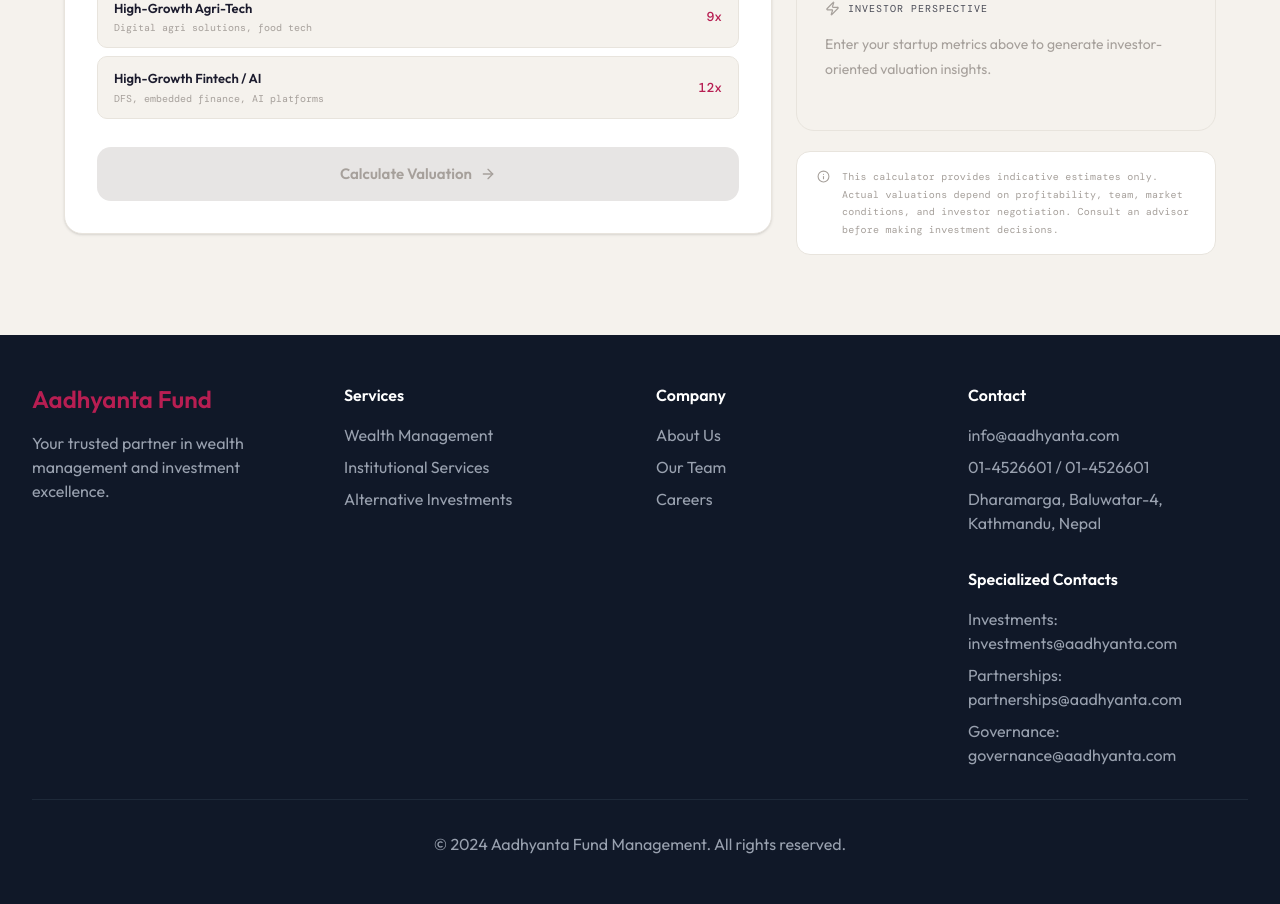
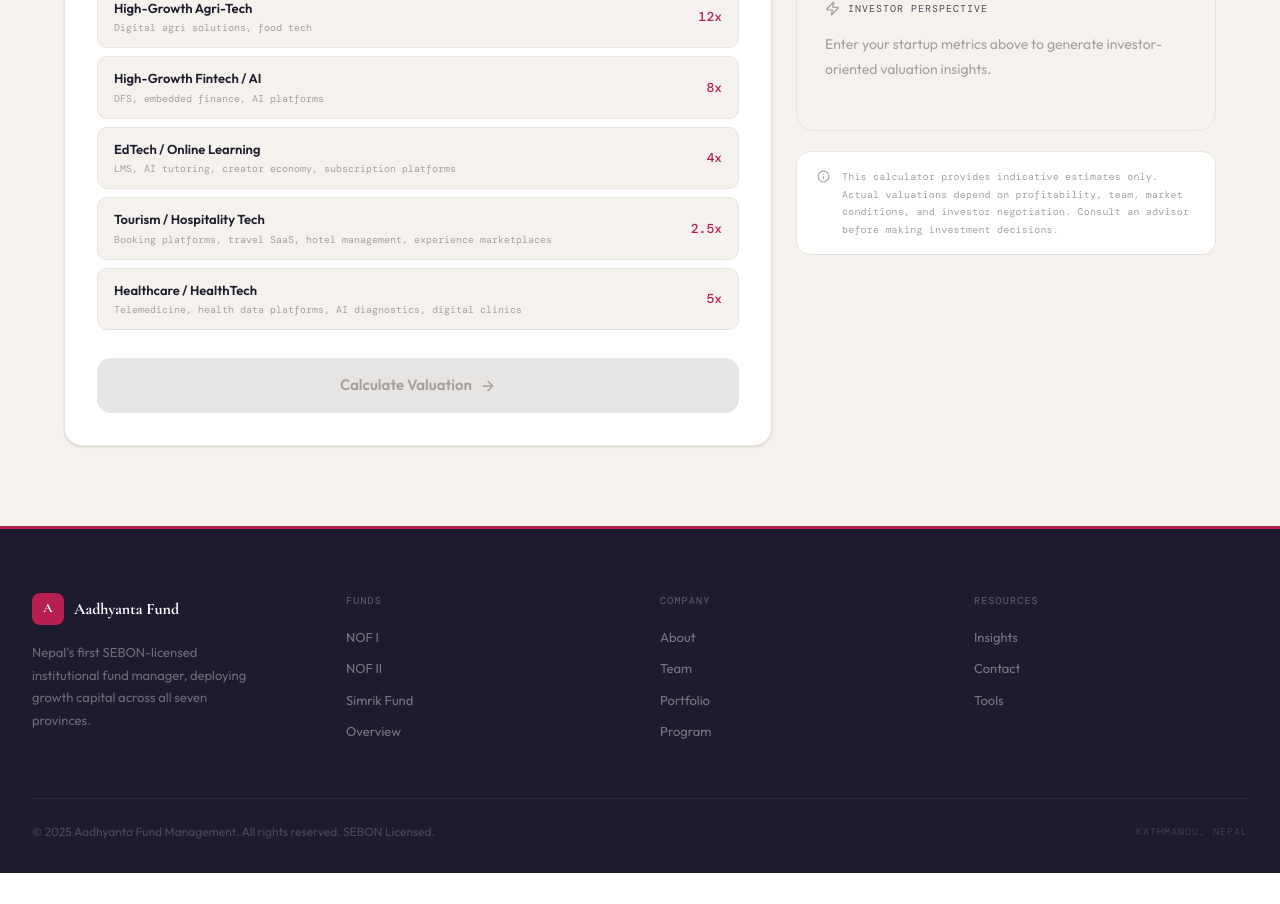
Before and after one commit to HeloPras/aadhyanta-website, a Next.js app: page /tools/revenue-valuation-calculator in a window 1280 px wide. Shown: the part 1000-1904 px from the top of the page. After the commit the page ends 1873 px from the top, so only its background shows below. Built offline with nearby package versions, Linux system fonts and the light colour scheme.

Commit message:
changed the revenue multiplier

```diff
--- a/app/(app)/contact-us/page.tsx
+++ b/app/(app)/contact-us/page.tsx
@@ -189,7 +189,7 @@
 ═══════════════════════════════════════════════════════════════════════════ */
 function ContactMain() {
   const [topic, setTopic] = useState('General Inquiry')
-  const [form, setForm] = useState({ name: 'Prasiddha', org: 'nothing', email: 'nothing@nothing.com', phone:'', message: 'nothing' })
+  const [form, setForm] = useState({ name: '', org: '', email: '', phone:'', message: '' })
   const [errors, setErrors] = useState<Record<string, string>>({})
   const [submitted, setSubmitted] = useState(false)
   const [loading, setLoading] = useState(false)
--- a/app/page.tsx
+++ b/app/page.tsx
@@ -635,49 +635,6 @@
 /* ═══════════════════════════════════════════════════════════════════════════
    FOOTER
 ═══════════════════════════════════════════════════════════════════════════ */
-function Footer() {
-  return (
-    <footer className="bg-[#1C1C2E] pt-16 pb-8 border-t-[3px] border-[#B71E52]">
-      <div className="max-w-7xl mx-auto px-4 sm:px-6 lg:px-8">
-        <div className="grid grid-cols-2 md:grid-cols-4 gap-10 mb-14">
-          {/* Brand */}
-          <div className="col-span-2 md:col-span-1">
-            <div className="flex items-center gap-2.5 mb-4">
-              <div className="w-8 h-8 rounded-md bg-[#B71E52] flex items-center justify-center">
-                <span className="font-display font-bold text-white text-[13px]">A</span>
-              </div>
-              <span className="font-display font-bold text-white text-base">Aadhyanta Fund</span>
-            </div>
-            <p className="text-[13px] text-white/35 leading-[1.75] max-w-[220px]">
-              Nepal's first SEBON-licensed institutional fund manager, deploying growth capital across all seven provinces.
-            </p>
-          </div>
-
-          {/* Link columns */}
-          {[
-            { title: 'Funds', links: ['NOF I', 'NOF II', 'Simrik Fund', 'Overview'] },
-            { title: 'Company', links: ['About', 'Team', 'Impact', 'Careers'] },
-            { title: 'Resources', links: ['Insights', 'Reports', 'News', 'Contact'] },
-          ].map((col, i) => (
-            <div key={i}>
-              <div className="font-mono-dm text-[10px] text-white/30 tracking-[0.12em] uppercase mb-5">{col.title}</div>
-              <div className="flex flex-col gap-3">
-                {col.links.map(l => (
-                  <a key={l} href="#" className="text-[13px] text-white/40 hover:text-white transition-colors duration-200">{l}</a>
-                ))}
-              </div>
-            </div>
-          ))}
-        </div>
-
-        <div className="border-t border-white/[0.07] pt-6 flex flex-col sm:flex-row justify-between items-start sm:items-center gap-3">
-          <span className="text-[12px] text-white/20">© 2025 Aadhyanta Fund Management. All rights reserved. SEBON Licensed.</span>
-          <span className="font-mono-dm text-[10px] text-white/15 tracking-widest uppercase">Kathmandu, Nepal</span>
-        </div>
-      </div>
-    </footer>
-  )
-}
 
 /* ═══════════════════════════════════════════════════════════════════════════
    ROOT
--- a/components/Layout/Footer.tsx
+++ b/components/Layout/Footer.tsx
@@ -1,95 +1,182 @@
-import React from 'react';
+// import React from 'react';
 
-const footerData = {
-  brand: {
-    name: 'Aadhyanta Fund',
-    color: '#B71E52',
-    description: 'Your trusted partner in wealth management and investment excellence.',
-  },
-  sections: [
+// const footerData = {
+//   brand: {
+//     name: 'Aadhyanta Fund',
+//     color: '#B71E52',
+//     description: 'Your trusted partner in wealth management and investment excellence.',
+//   },
+//   sections: [
+//     {
+//       title: 'Services',
+//       items: [
+//         { name: 'Wealth Management', href: '/services/wealth-management' },
+//         { name: 'Institutional Services', href: '/services/institutional' },
+//         { name: 'Alternative Investments', href: '/services/alternative-investments' },
+//       ],
+//     },
+//     {
+//       title: 'Company',
+//       items: [
+//         { name: 'About Us', href: '/about' },
+//         { name: 'Our Team', href: '/team' },
+//         { name: 'Careers', href: '/careers' },
+//       ],
+//     },
+//     {
+//       title: 'Contact',
+//       items: [
+//         { name: 'info@aadhyanta.com', href: 'mailto:info@aadhyanta.com' },
+//         { name: '01-4526601 / 01-4526601 '},
+//         { name: 'Dharamarga, Baluwatar-4, Kathmandu, Nepal', href: 'https://www.google.com/maps/search/New+York,+NY+10001', target: '_blank', rel: 'noopener noreferrer' },
+//       ],
+//     },
+//     {title:'',items:[]},
+//     {title:'',items:[]},
+//     {title:'',items:[]},
+//     {
+//       title:'Specialized Contacts',
+// items:[
+//   {name:'Investments: investments@aadhyanta.com',href:'mailto:investments@aadhyanta.com'},
+//   {name:'Partnerships: partnerships@aadhyanta.com',href:'mailto:partnerships@aadhyanta.com'},
+//   {name:'Governance: governance@aadhyanta.com',href:'mailto:governance@aadhyanta.com'}]
+//     }
+//   ],
+//   copyright: '© 2024 Aadhyanta Fund Management. All rights reserved.',
+// };
+
+// const Footer = () => {
+//   return (
+//     <div>
+//       <footer className="bg-gray-900 text-white py-12">
+//         <div className="max-w-7xl mx-auto px-4 sm:px-6 lg:px-8">
+//           <div className="grid md:grid-cols-4 gap-8">
+//             <div>
+//               <span className="text-2xl font-bold text-primary-pink">
+//                 {footerData.brand.name}
+//               </span>
+//               <p className="mt-4 text-gray-400">
+//                 {footerData.brand.description}
+//               </p>
+//             </div>
+//             {footerData.sections.map((section, index) => (
+//               <div key={index}>
+//                 <h4 className="font-semibold mb-4">{section.title}</h4>
+//                 <ul className="space-y-2 text-gray-400">
+//                   {section.items.map((item, itemIndex) => (
+//                     <li key={itemIndex}>
+//                       {item.href ? (
+//                         <a
+//                           href={item.href}
+//                           className="hover:text-white transition-colors"
+//                           target={item.target || '_self'}
+//                           rel={item.rel || ''}
+//                         >
+//                           {item.name}
+//                         </a>
+//                       ) : (
+//                         <span>{item.name}</span>
+//                       )}
+//                     </li>
+//                   ))}
+//                 </ul>
+//               </div>
+//             ))}
+//           </div>
+//           <div className="border-t border-gray-800 mt-8 pt-8 text-center text-gray-400">
+//             <p>{footerData.copyright}</p>
+//           </div>
+//         </div>
+//       </footer>
+//     </div>
+//   );
+// };
+
+// export default Footer;
+
+function Footer() {
+  return (
+    <footer className="bg-[#1C1C2E] pt-16 pb-8 border-t-[3px] border-[#B71E52]">
+      <div className="max-w-7xl mx-auto px-4 sm:px-6 lg:px-8">
+        <div className="grid grid-cols-2 md:grid-cols-4 gap-10 mb-14">
+          {/* Brand */}
+          <div className="col-span-2 md:col-span-1">
+            <div className="flex items-center gap-2.5 mb-4">
+              <div className="w-8 h-8 rounded-md bg-[#B71E52] flex items-center justify-center">
+                <span className="font-display font-bold text-white text-[13px]">
+                  A
+                </span>
+              </div>
+              <span className="font-display font-bold text-white text-base">
+                Aadhyanta Fund
+              </span>
+            </div>
+            <p className="text-[13px] text-white/35 leading-[1.75] max-w-[220px]">
+              Nepal's first SEBON-licensed institutional fund manager, deploying
+              growth capital across all seven provinces.
+            </p>
+          </div>
+
+          {/* Link columns */}
+          {[
             {
-      title: 'Services',
-      items: [
-        { name: 'Wealth Management', href: '/services/wealth-management' },
-        { name: 'Institutional Services', href: '/services/institutional' },
-        { name: 'Alternative Investments', href: '/services/alternative-investments' },
+              title: "Funds",
+              links: [
+                { name: "NOF I", href: "/fund/nofone" },
+                { name: "NOF II", href: "/fund/noftwo" },
+                { name: "Simrik Fund", href: "/fund/simri" },
+                { name: "Overview", href: "/fund" },
               ],
             },
             {
-      title: 'Company',
-      items: [
-        { name: 'About Us', href: '/about' },
-        { name: 'Our Team', href: '/team' },
-        { name: 'Careers', href: '/careers' },
+              title: "Company",
+              links: [
+                { name: "About", href: "/about" },
+                { name: "Team", href: "/team" },
+                { name: "Portfolio", href: "/portfolio" },
+                { name: "Program", href: "/program" },
               ],
             },
             {
-      title: 'Contact',
-      items: [
-        { name: 'info@aadhyanta.com', href: 'mailto:info@aadhyanta.com' },
-        { name: '01-4526601 / 01-4526601 '},
-        { name: 'Dharamarga, Baluwatar-4, Kathmandu, Nepal', href: 'https://www.google.com/maps/search/New+York,+NY+10001', target: '_blank', rel: 'noopener noreferrer' },
+              title: "Resources",
+              links: [
+                { name: "Insights", href: "/insights" },
+                { name: "Contact", href: "/contact-us" },
+                { name: "Tools", href: "/tools" },
               ],
             },
-    {title:'',items:[]},
-    {title:'',items:[]},
-    {title:'',items:[]},
-    {
-      title:'Specialized Contacts',
-items:[
-  {name:'Investments: investments@aadhyanta.com',href:'mailto:investments@aadhyanta.com'},
-  {name:'Partnerships: partnerships@aadhyanta.com',href:'mailto:partnerships@aadhyanta.com'},
-  {name:'Governance: governance@aadhyanta.com',href:'mailto:governance@aadhyanta.com'}]
-    }
-  ],
-  copyright: '© 2024 Aadhyanta Fund Management. All rights reserved.',
-};
-
-const Footer = () => {
-  return (
-    <div>
-      <footer className="bg-gray-900 text-white py-12">
-        <div className="max-w-7xl mx-auto px-4 sm:px-6 lg:px-8">
-          <div className="grid md:grid-cols-4 gap-8">
-            <div>
-              <span className="text-2xl font-bold text-primary-pink">
-                {footerData.brand.name}
-              </span>
-              <p className="mt-4 text-gray-400">
-                {footerData.brand.description}
-              </p>
+          ].map((col, i) => (
+            <div key={i}>
+              <div className="font-mono-dm text-[10px] text-white/30 tracking-[0.12em] uppercase mb-5">
+                {col.title}
               </div>
-            {footerData.sections.map((section, index) => (
-              <div key={index}>
-                <h4 className="font-semibold mb-4">{section.title}</h4>
-                <ul className="space-y-2 text-gray-400">
-                  {section.items.map((item, itemIndex) => (
-                    <li key={itemIndex}>
-                      {item.href ? (
+              <div className="flex flex-col gap-3">
+                {col.links.map((l) => (
                   <a
-                          href={item.href}
-                          className="hover:text-white transition-colors"
-                          target={item.target || '_self'}
-                          rel={item.rel || ''}
+                    key={l.name}
+                    href={l.href}
+                    className="text-[13px] text-white/40 hover:text-white transition-colors duration-200"
                   >
-                          {item.name}
+                    {l.name}
                   </a>
-                      ) : (
-                        <span>{item.name}</span>
-                      )}
-                    </li>
                 ))}
-                </ul>
+              </div>
             </div>
           ))}
         </div>
-          <div className="border-t border-gray-800 mt-8 pt-8 text-center text-gray-400">
-            <p>{footerData.copyright}</p>
+
+        <div className="border-t border-white/[0.07] pt-6 flex flex-col sm:flex-row justify-between items-start sm:items-center gap-3">
+          <span className="text-[12px] text-white/20">
+            © 2025 Aadhyanta Fund Management. All rights reserved. SEBON
+            Licensed.
+          </span>
+          <span className="font-mono-dm text-[10px] text-white/15 tracking-widest uppercase">
+            Kathmandu, Nepal
+          </span>
         </div>
       </div>
     </footer>
-    </div>
-  );
-};
+  )
+}
 
-export default Footer;
+export default Footer
--- a/components/Pages/Tools/RevenueValuationCalculator.tsx
+++ b/components/Pages/Tools/RevenueValuationCalculator.tsx
@@ -81,11 +81,46 @@
   n === 0 ? '—' : 'NPR ' + n.toLocaleString('en-IN', { maximumFractionDigits: 0 })
 
 const industries = [
-  { label: 'Traditional Business',       multiple: 3,  hint: 'Stable SMEs, manufacturing, services' },
-  { label: 'E-Commerce Brand',           multiple: 5,  hint: 'D2C, marketplace, retail tech' },
-  { label: 'SaaS / Tech Platform',       multiple: 7,  hint: 'Recurring revenue software' },
-  { label: 'High-Growth Agri-Tech',      multiple: 9,  hint: 'Digital agri solutions, food tech' },
-  { label: 'High-Growth Fintech / AI',   multiple: 12, hint: 'DFS, embedded finance, AI platforms' },
+  {
+    label: "Traditional Business",
+    multiple: 2.5,
+    hint: "Stable SMEs, manufacturing, services",
+  },
+  {
+    label: "E-Commerce Brand",
+    multiple: 4,
+    hint: "D2C, marketplace, retail tech",
+  },
+  {
+    label: "SaaS / Tech Platform",
+    multiple: 5,
+    hint: "Recurring revenue software",
+  },
+  {
+    label: "High-Growth Agri-Tech",
+    multiple: 12,
+    hint: "Digital agri solutions, food tech",
+  },
+  {
+    label: "High-Growth Fintech / AI",
+    multiple: 8,
+    hint: "DFS, embedded finance, AI platforms",
+  },
+  {
+    label: "EdTech / Online Learning",
+    multiple: 4,
+    hint: "LMS, AI tutoring, creator economy, subscription platforms",
+  },
+  {
+    label: "Tourism / Hospitality Tech",
+    multiple: 2.5,
+    hint: "Booking platforms, travel SaaS, hotel management, experience marketplaces",
+  },
+  {
+    label: "Healthcare / HealthTech",
+    multiple: 5,
+    hint: "Telemedicine, health data platforms, AI diagnostics, digital clinics",
+  },
 ]
 
 type StatusKey = 'premium' | 'strong' | 'moderate' | 'idle'
--- a/types/global.d.ts
+++ b/types/global.d.ts
@@ -46,7 +46,7 @@
   sector: string
   sectorIcon: React.ReactNode
   fund: 'NOF I' | 'NOF II' | 'Simrik'
-  status: 'Active' | 'Advancing to Exit' | 'Follow-on'
+  // status: 'Active' | 'Advancing to Exit' | 'Follow-on'
   statusCls: string
   province: string
   year: string
--- /dev/null
+++ b/util/animation/framer-helper.ts
@@ -0,0 +1,32 @@
+import { easeInOut} from "motion";
+
+export const container = {
+  hidden:{},
+  visible:{
+    transition:{
+      staggerChildren:0.1,
+    }
+  }
+}
+
+export const sfl = {
+  hidden: { opacity: 0, x: -30 },
+  visible: {
+    opacity: 1,
+    x:0,
+    transition:{
+      ease: easeInOut,
+    }
+  },
+}
+
+export const sfd = {
+  hidden: { opacity: 0, y: 30 },
+  visible: {
+    opacity: 1,
+    y:0,
+    transition:{
+      ease: easeInOut,
+    }
+  },
+}
```
Also changed, not shown: app/(app)/portfolio/page.tsx (+16 -20 lines), app/(app)/tools/page.tsx (+22 -71 lines), data/company.ts (added). Lines whose indentation alone changed are shown as unchanged.
